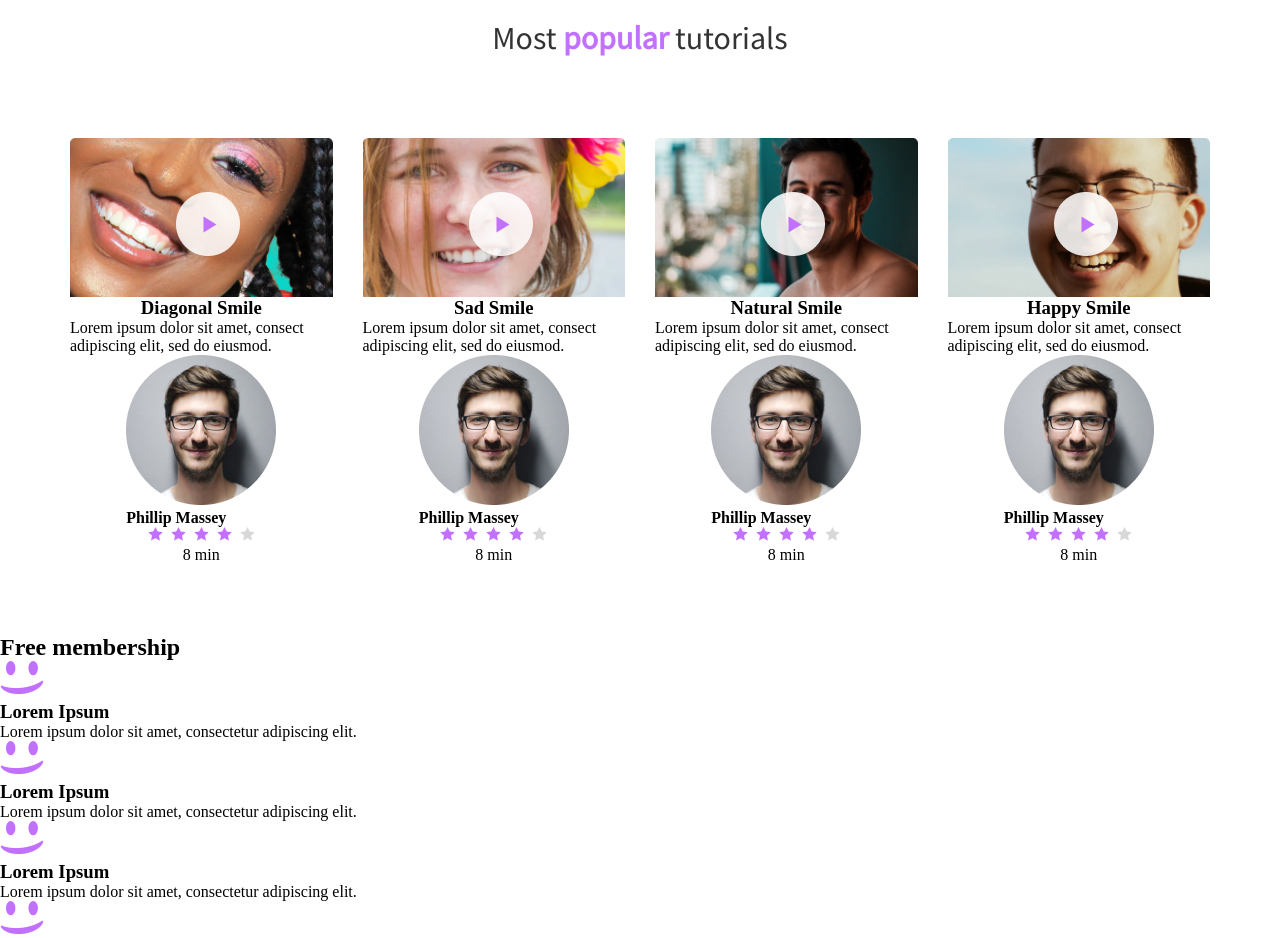
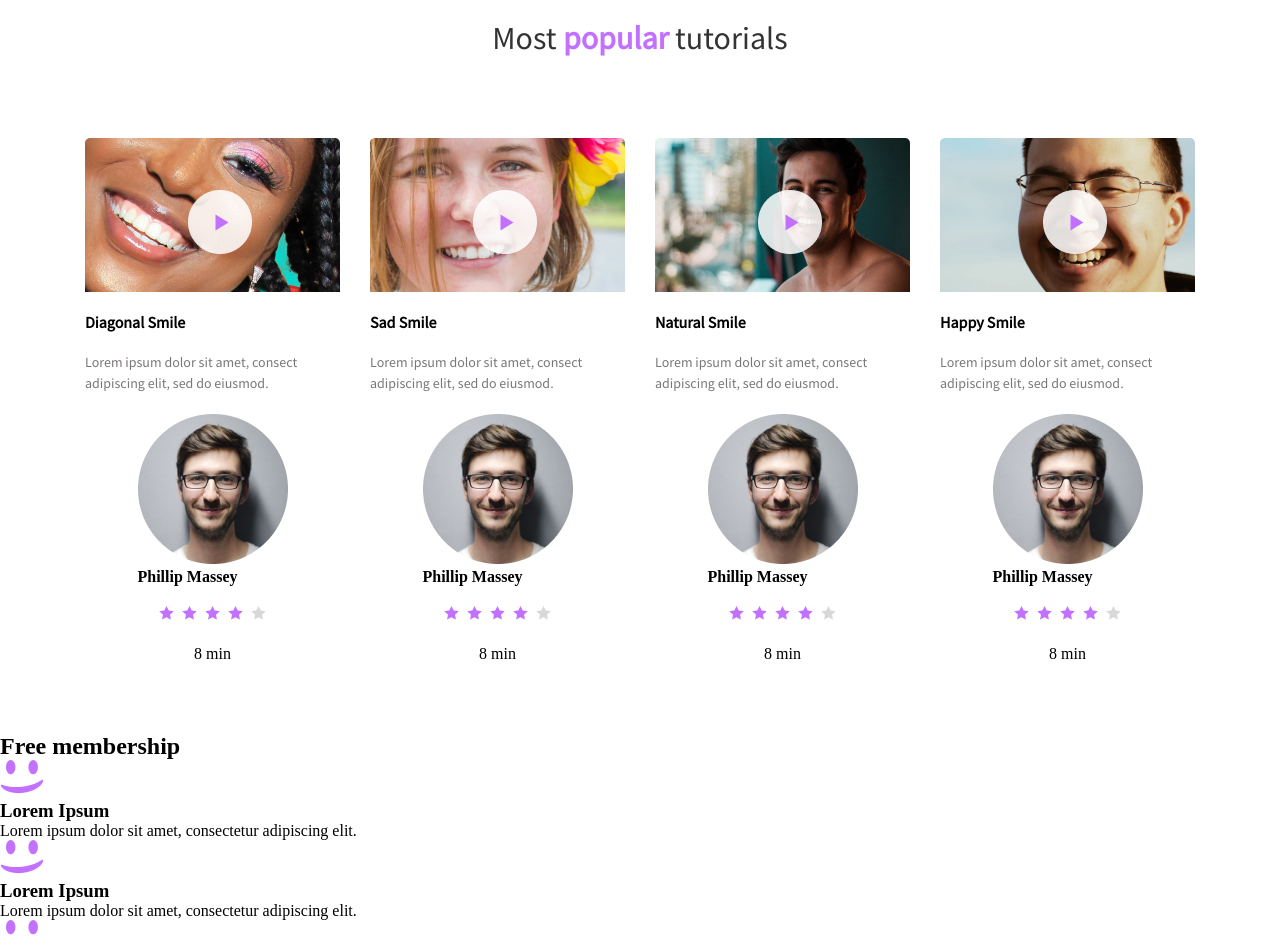
Before and after one commit to BlaQDeveloper/alx_html_css, a plain HTML site: page css_advanced/index.html in a window 1280 px wide. Shown: the part 1440-2378 px from the top of the page. Drawn offline with Linux system fonts and the light colour scheme.

Commit message:
Some changes were added

```diff
--- a/css_advanced/index.html
+++ b/css_advanced/index.html
@@ -86,8 +86,8 @@
                 <div class="play-button">
                     <img src="logos/play.png" alt="play-button">
                 </div>
-                <h3>Diagonal Smile</h3>
-                <p>Lorem ipsum dolor sit amet, consect adipiscing elit, sed do eiusmod.</p>
+                <h3 class="video-second-heading">Diagonal Smile</h3>
+                <p class="video-paragraph">Lorem ipsum dolor sit amet, consect <br>adipiscing elit, sed do eiusmod.</p>
                 <div class="author-box">
                     <img src="images/Phillip_Massey.png" alt="Phillip-Massey">
                     <h4>Phillip Massey</h4>
@@ -102,8 +102,8 @@
                 <div class="play-button">
                     <img src="logos/play.png" alt="play-button">
                 </div>
-                <h3>Sad Smile</h3>
-                <p>Lorem ipsum dolor sit amet, consect adipiscing elit, sed do eiusmod.</p>
+                <h3 class="video-second-heading">Sad Smile</h3>
+                <p class="video-paragraph">Lorem ipsum dolor sit amet, consect <br> adipiscing elit, sed do eiusmod.</p>
                 <div class="author-box">
                     <img src="images/Phillip_Massey.png" alt="Phillip-Massey">
                     <h4>Phillip Massey</h4>
@@ -118,8 +118,8 @@
                 <div class="play-button">
                     <img src="logos/play.png" alt="play-button">
                 </div>
-                <h3>Natural Smile</h3>
-                <p>Lorem ipsum dolor sit amet, consect adipiscing elit, sed do eiusmod.</p>
+                <h3 class="video-second-heading">Natural Smile</h3>
+                <p class="video-paragraph">Lorem ipsum dolor sit amet, consect <br> adipiscing elit, sed do eiusmod.</p>
                 <div class="author-box">
                     <img src="images/Phillip_Massey.png" alt="Phillip-Massey">
                     <h4>Phillip Massey</h4>
@@ -134,8 +134,8 @@
                 <div class="play-button">
                     <img src="logos/play.png" alt="play-button">
                 </div>
-                <h3>Happy Smile</h3>
-                <p>Lorem ipsum dolor sit amet, consect adipiscing elit, sed do eiusmod.</p>
+                <h3 class="video-second-heading">Happy Smile</h3>
+                <p class="video-paragraph">Lorem ipsum dolor sit amet, consect <br> adipiscing elit, sed do eiusmod.</p>
                 <div class="author-box">
                     <img src="images/Phillip_Massey.png" alt="Phillip-Massey">
                     <h4>Phillip Massey</h4>
--- a/css_advanced/styles.css
+++ b/css_advanced/styles.css
@@ -25,7 +25,6 @@ a:link {
 
 .navigation-menu {
     display: flex;
-    /* grid-row: auto; */
     align-items: center;
     justify-content: space-between;
     padding: 1rem 8.5rem;
@@ -174,6 +173,7 @@ blockquote {
     position: relative;
     display: inline-grid;
     place-items: center;
+    gap: 20px;
 }
 
 .feature-image {
@@ -189,3 +189,18 @@ blockquote {
     width: 50px;
     height: 50px;
 }
+
+.video-paragraph {
+    font-family: 'Source Sans Pro';
+    color: #7a7777;
+    font-size: 14px;
+    line-height: 1.5;
+    justify-self: start;
+}
+
+.video-second-heading {
+    font-family: 'Source Sans Pro';
+    font-size: 16px;
+    font-weight: bold;
+    justify-self: start;
+}
```
